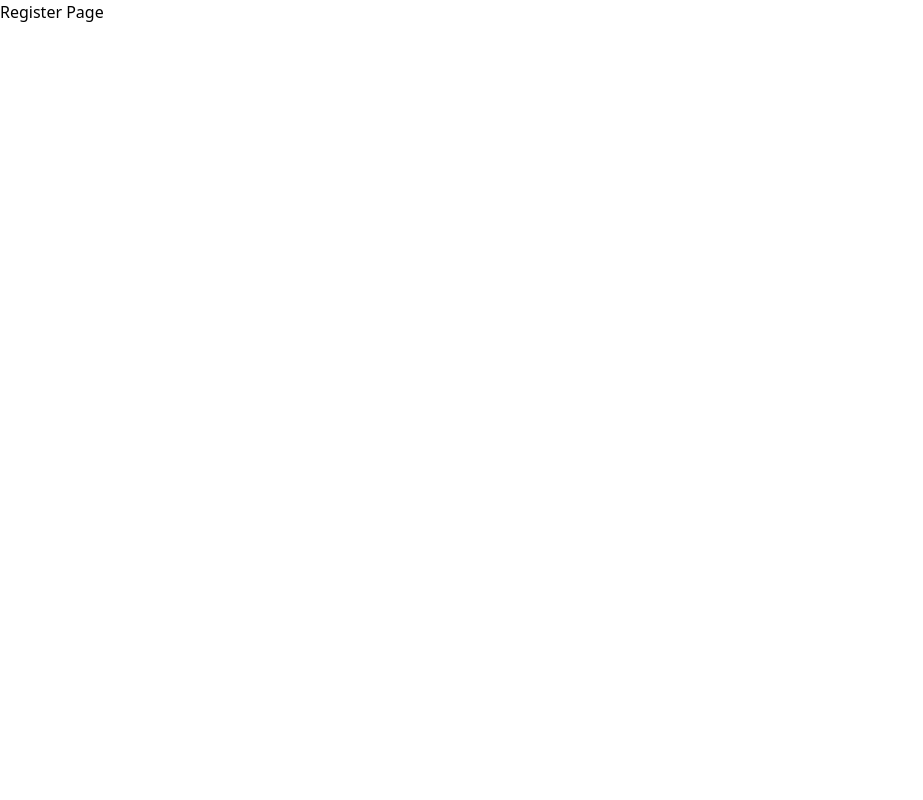
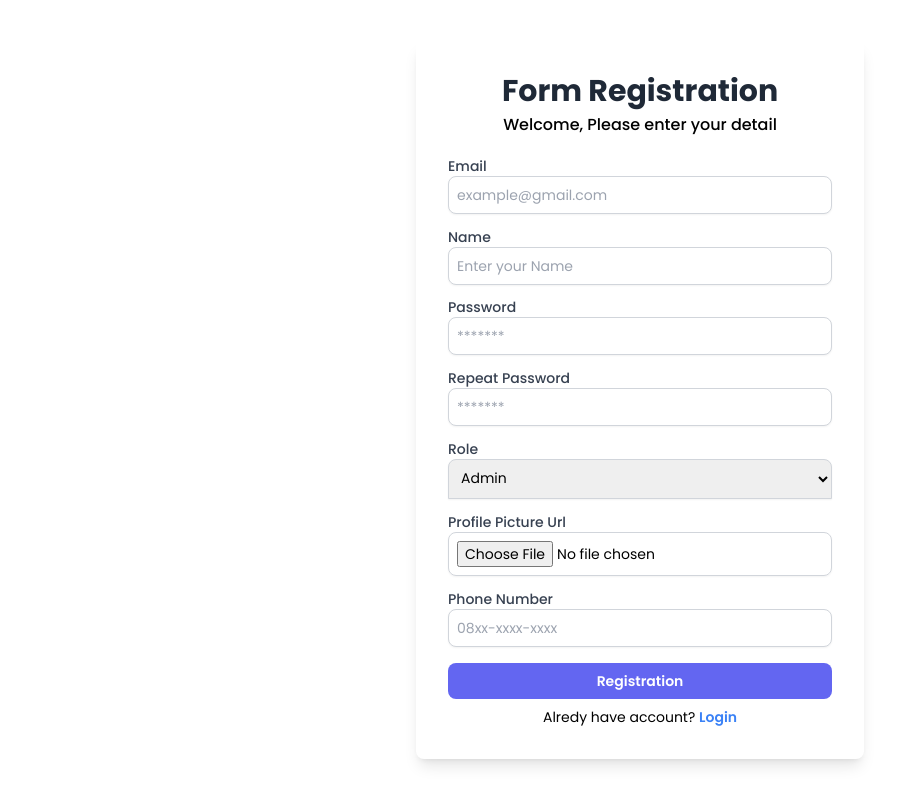
Before and after one commit to msfrzl1/langgeng-travel, a React (Vite) app: page /register in a window 1280 px wide. Shown: the whole page, without its empty margins (0-923 px from the left). Built offline with nearby package versions, Linux system fonts and the light colour scheme; the HTML template or start-up script is replaced by a standard one.

Commit message:
create register page and form register

```diff
--- /dev/null
+++ b/src/components/Fragments/FormRegistration/index.jsx
@@ -0,0 +1,74 @@
+import Button from "../../Elements/Button";
+import FormInput from "../../Elements/FormInput";
+import Gap from "../../Elements/Gap";
+import SelecOption from "../../Elements/SelectOption";
+
+export default function FormRegister() {
+  return (
+    <form>
+      <FormInput
+        id={"email"}
+        htmlFor={"email"}
+        name={"email"}
+        label={"Email"}
+        type={"email"}
+        placeholder={"example@gmail.com"}
+      />
+      <Gap y={0.8} />
+      <FormInput
+        id={"name"}
+        htmlFor={"name"}
+        name={"name"}
+        label={"Name"}
+        type={"text"}
+        placeholder={"Enter your Name"}
+      />
+      <Gap y={0.8} />
+      <FormInput
+        id={"password"}
+        htmlFor={"password"}
+        name={"password"}
+        label={"Password"}
+        type={"password"}
+        placeholder={"*******"}
+      />
+      <Gap y={0.8} />
+      <FormInput
+        id={"passwordRepeat"}
+        htmlFor={"passwordRepeat"}
+        name={"passwordRepeat"}
+        label={"Repeat Password"}
+        type={"password"}
+        placeholder={"*******"}
+      />
+      <Gap y={0.8} />
+      <SelecOption id={"role"} htmlFor={"role"} name={"role"} label={"Role"}>
+        <option value="admin">Admin</option>
+        <option value="user">User</option>
+      </SelecOption>
+      <Gap y={0.8} />
+      <FormInput
+        id={"profilePictureUrl"}
+        htmlFor={"profilePictureUrl"}
+        name={"profilePictureUrl"}
+        label={"Profile Picture Url"}
+        type={"file"}
+      />
+      <Gap y={0.8} />
+      <FormInput
+        id={"phoneNumber"}
+        htmlFor={"phoneNumber"}
+        name={"phoneNumber"}
+        label={"Phone Number"}
+        type={"number"}
+        placeholder={"08xx-xxxx-xxxx"}
+      />
+      <Gap y={1} />
+      <Button
+        type={"submit"}
+        value={"Registration"}
+        classname="w-full bg-indigo-500 py-2 hover:bg-indigo-700"
+      />
+    </form>
+  );
+}
--- a/src/pages/register/index.jsx
+++ b/src/pages/register/index.jsx
@@ -1,7 +1,10 @@
+import FormRegister from "../../components/Fragments/FormRegistration";
+import AuthLayout from "../../components/Layouts/AuthLayout";
+
 export default function RegisterPage() {
   return (
-    <div>
-      <h1>Register Page</h1>
-    </div>
+    <AuthLayout title={"Form Registration"} type={"register"}>
+      <FormRegister />
+    </AuthLayout>
   );
 }
```
